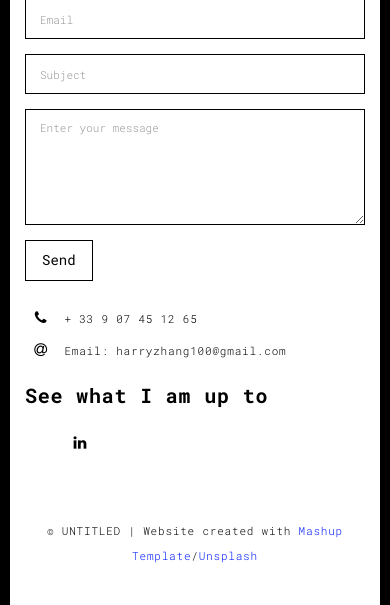
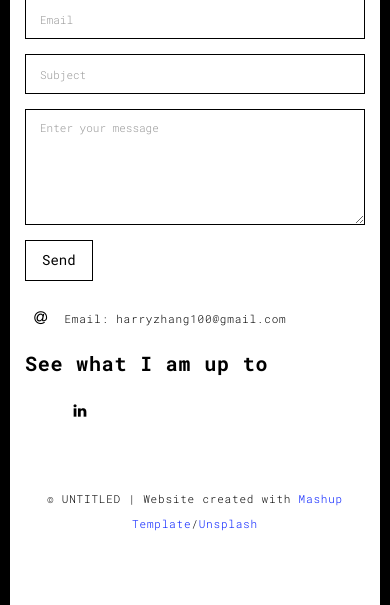
Before and after one commit to legenhairy/portfolio-page, a Flask app: page /contact.html in a window 390 px wide. Shown: the part 173-778 px from the top of the page. Run offline with Flask 2, Linux system fonts and the light colour scheme; some libraries are stand-ins or nearby versions.

Commit message:
phone number omitted

```diff
--- a/templates/contact.html
+++ b/templates/contact.html
@@ -77,12 +77,6 @@
                       <ul class="list-unstyled">
                         <li>
                           <span class="fa-icon">
-                            <i class="fa fa-phone" aria-hidden="true"></i>
-                          </span>
-                          + 33 9 07 45 12 65
-                        </li>
-                        <li>
-                          <span class="fa-icon">
                             <i class="fa fa-at" aria-hidden="true"></i>
                           </span>
                           Email: harryzhang100@gmail.com
```
